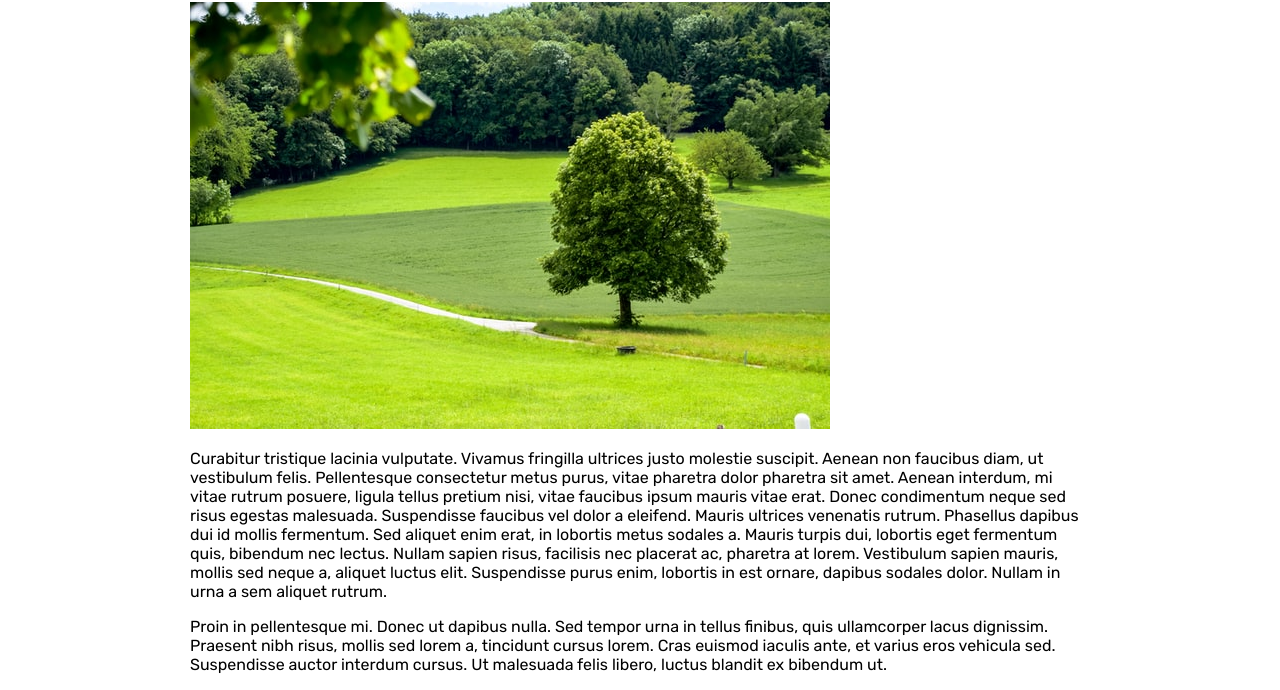
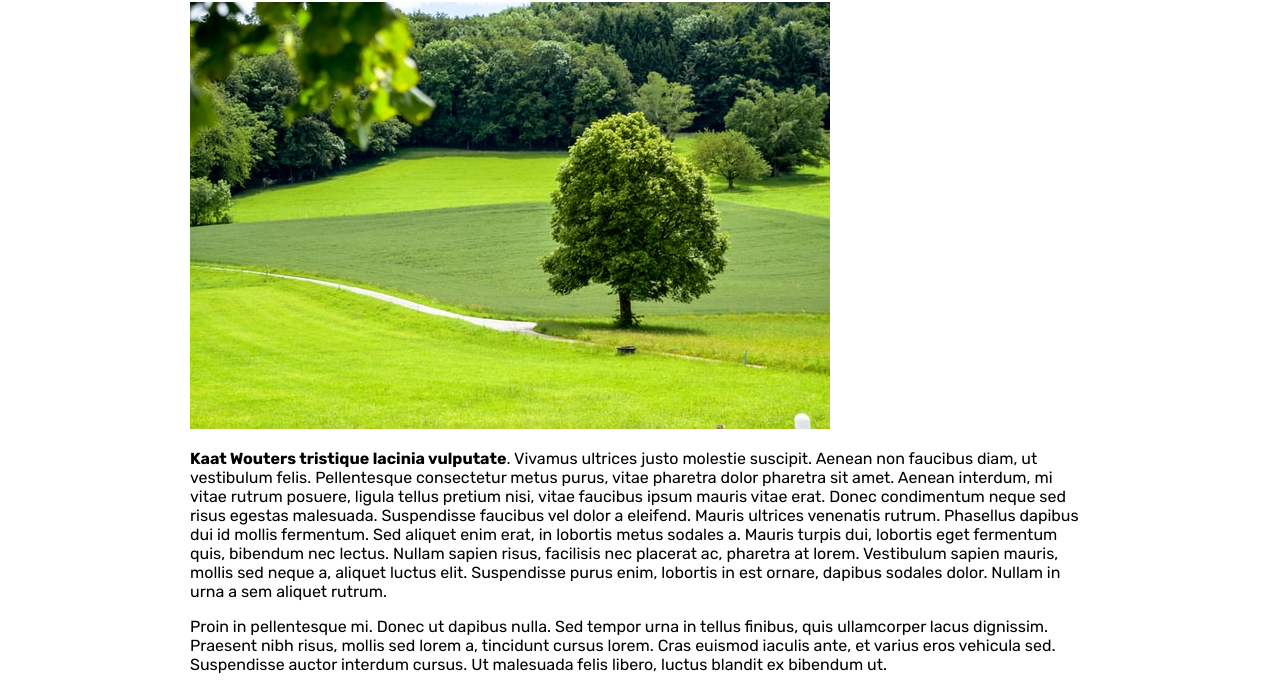
Before and after one commit to fdb/twenty-tags, an Eleventy site: page students/kaat-wouters.md in a window 1280 px wide. Shown: the part 157-847 px from the top of the page. Built offline with nearby package versions, Linux system fonts and the light colour scheme; Eleventy itself is replaced by a stand-in of ours; files that its build step writes are made by us from their sources.

Commit message:
Update Students “kaat-wouters”

```diff
--- a/students/kaat-wouters.md
+++ b/students/kaat-wouters.md
@@ -2,7 +2,6 @@
 title: Kaat Wouters
 thumb_image: /images/kaat-wouters-thumb.jpg
 ---
-
-Curabitur tristique lacinia vulputate. Vivamus fringilla ultrices justo molestie suscipit. Aenean non faucibus diam, ut vestibulum felis. Pellentesque consectetur metus purus, vitae pharetra dolor pharetra sit amet. Aenean interdum, mi vitae rutrum posuere, ligula tellus pretium nisi, vitae faucibus ipsum mauris vitae erat. Donec condimentum neque sed risus egestas malesuada. Suspendisse faucibus vel dolor a eleifend. Mauris ultrices venenatis rutrum. Phasellus dapibus dui id mollis fermentum. Sed aliquet enim erat, in lobortis metus sodales a. Mauris turpis dui, lobortis eget fermentum quis, bibendum nec lectus. Nullam sapien risus, facilisis nec placerat ac, pharetra at lorem. Vestibulum sapien mauris, mollis sed neque a, aliquet luctus elit. Suspendisse purus enim, lobortis in est ornare, dapibus sodales dolor. Nullam in urna a sem aliquet rutrum.
+**Kaat Wouters tristique lacinia vulputate**. Vivamus ultrices justo molestie suscipit. Aenean non faucibus diam, ut vestibulum felis. Pellentesque consectetur metus purus, vitae pharetra dolor pharetra sit amet. Aenean interdum, mi vitae rutrum posuere, ligula tellus pretium nisi, vitae faucibus ipsum mauris vitae erat. Donec condimentum neque sed risus egestas malesuada. Suspendisse faucibus vel dolor a eleifend. Mauris ultrices venenatis rutrum. Phasellus dapibus dui id mollis fermentum. Sed aliquet enim erat, in lobortis metus sodales a. Mauris turpis dui, lobortis eget fermentum quis, bibendum nec lectus. Nullam sapien risus, facilisis nec placerat ac, pharetra at lorem. Vestibulum sapien mauris, mollis sed neque a, aliquet luctus elit. Suspendisse purus enim, lobortis in est ornare, dapibus sodales dolor. Nullam in urna a sem aliquet rutrum.
 
 Proin in pellentesque mi. Donec ut dapibus nulla. Sed tempor urna in tellus finibus, quis ullamcorper lacus dignissim. Praesent nibh risus, mollis sed lorem a, tincidunt cursus lorem. Cras euismod iaculis ante, et varius eros vehicula sed. Suspendisse auctor interdum cursus. Ut malesuada felis libero, luctus blandit ex bibendum ut.
```
